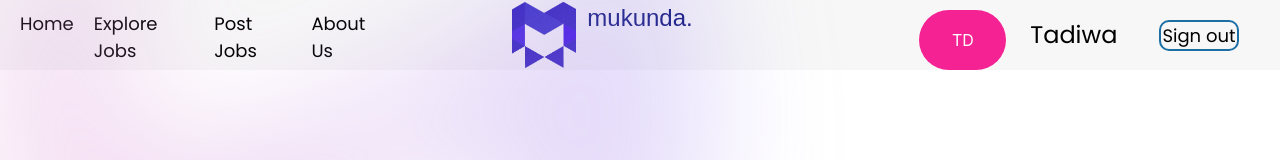
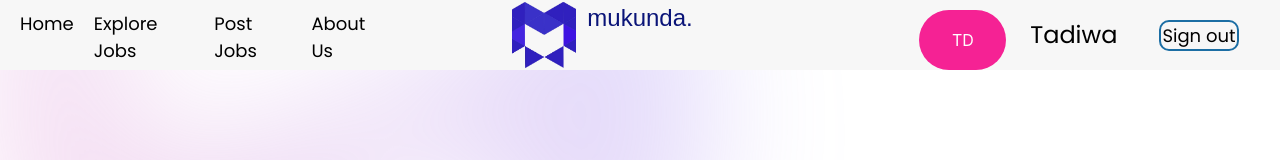
Before and after one commit to onlypfachi/mkndar, a React (Create React App) app: page / in a window 1280 px wide. Shown: the top 160 px of the page. Built offline with nearby package versions, Linux system fonts and the light colour scheme; no server answers.

Commit message:
fixed nav background

```diff
--- a/src/styles/App.css
+++ b/src/styles/App.css
@@ -11,6 +11,7 @@
   grid-template-columns: 10% 10% 10% 10% 10% 10% 10% 10% 10% 10%;
   top: 0px;
   left: 0px;
+  z-index: 99;
 }
 
 .navWrapper {
```
